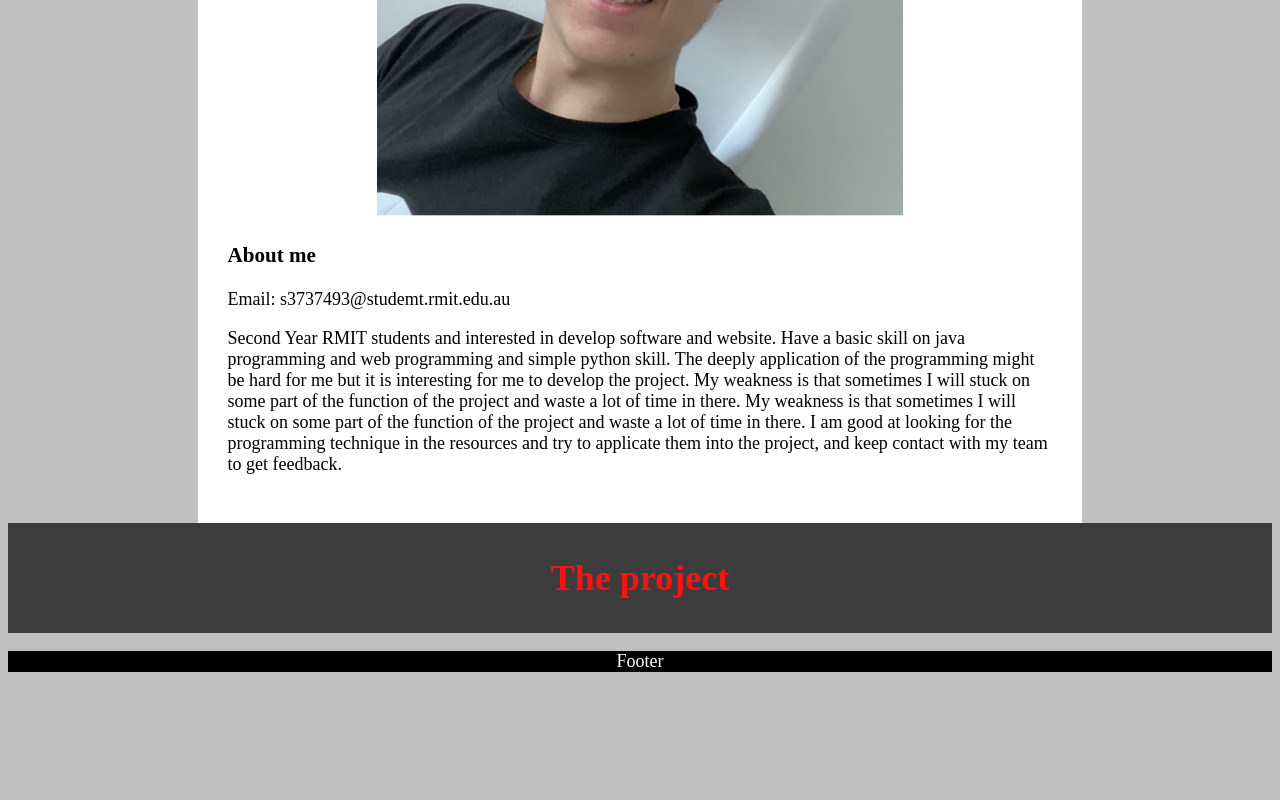
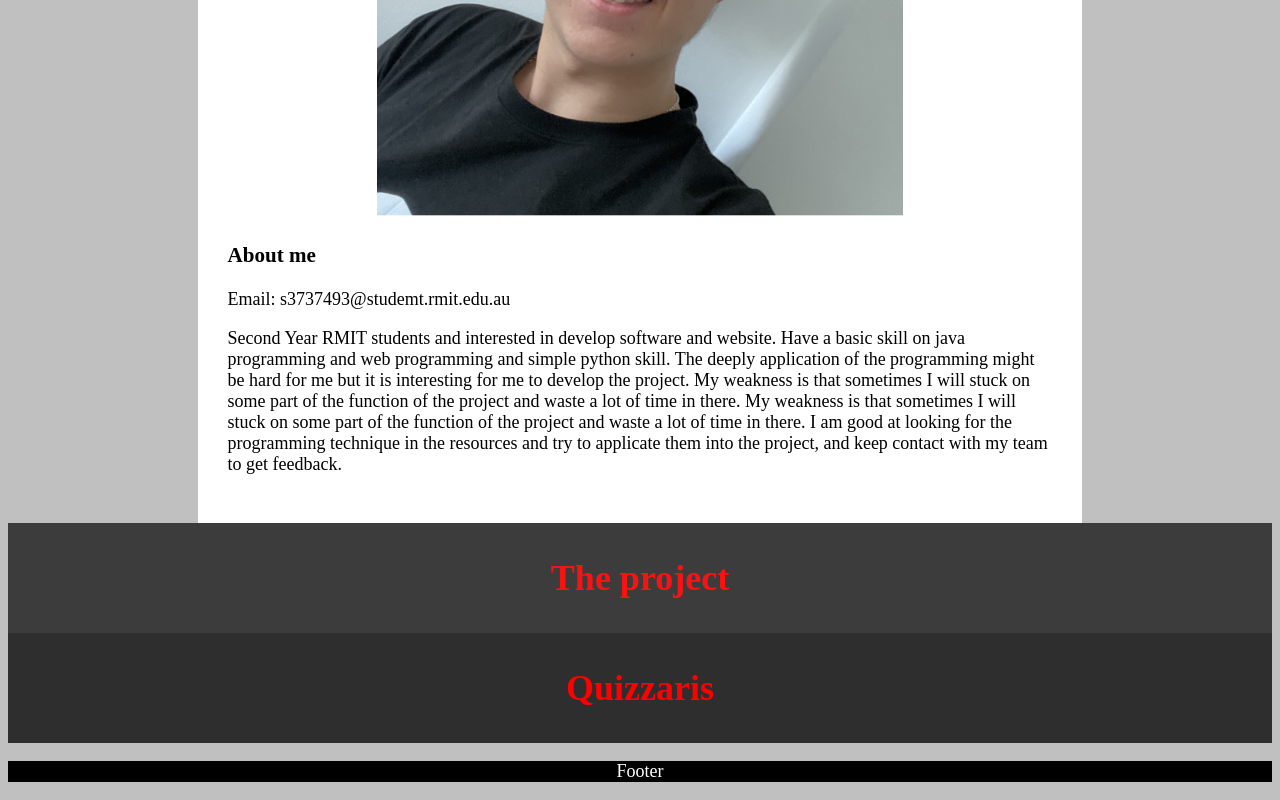
Before and after one commit to ema591/Unbreakable-Diamonds, a plain HTML site: page sectionc.html in a window 1280 px wide. Shown: the part 6860-7660 px from the top of the page. Before the commit the page ends 7550 px from the top, so only its background shows below. Drawn offline with Linux system fonts and the light colour scheme.

Commit message:
update e

```diff
--- a/sectionc.html
+++ b/sectionc.html
@@ -215,6 +215,10 @@
     <h1>The project</h1>
   </div>
 
+  <div class="project_name">
+    <h1>Quizzaris</h1>
+  </div>
+
 </body>
 <!--The footer -->
 <footer>
--- a/style.css
+++ b/style.css
@@ -50,8 +50,6 @@ a:hover {
   color: black;
 }
 
-
-
 .title {
   margin: 0px;
   padding: 10px;
@@ -70,6 +68,16 @@ a:hover {
 .user_name{
 text-align: center;
 }
+.project_name{
+  margin: 0px;
+  padding: 10px;
+  border: 10px;
+  text-align: center;
+  margin: 0px;
+  background-color: rgba(0, 0, 0, 0.76);
+  color: rgb(255, 0, 0);
+}
+
 footer{
 text-align: center;
 background-color: black;
```
Lines whose indentation alone changed are shown as unchanged.
